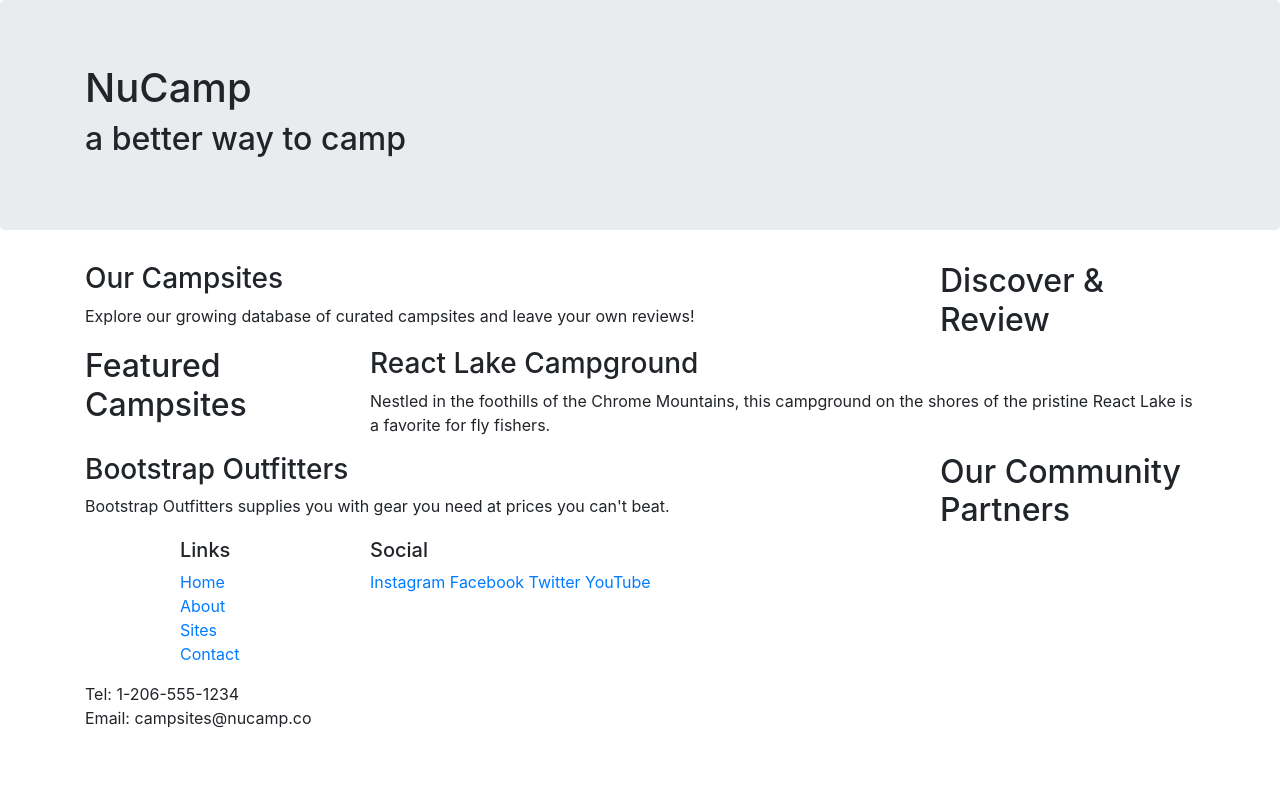
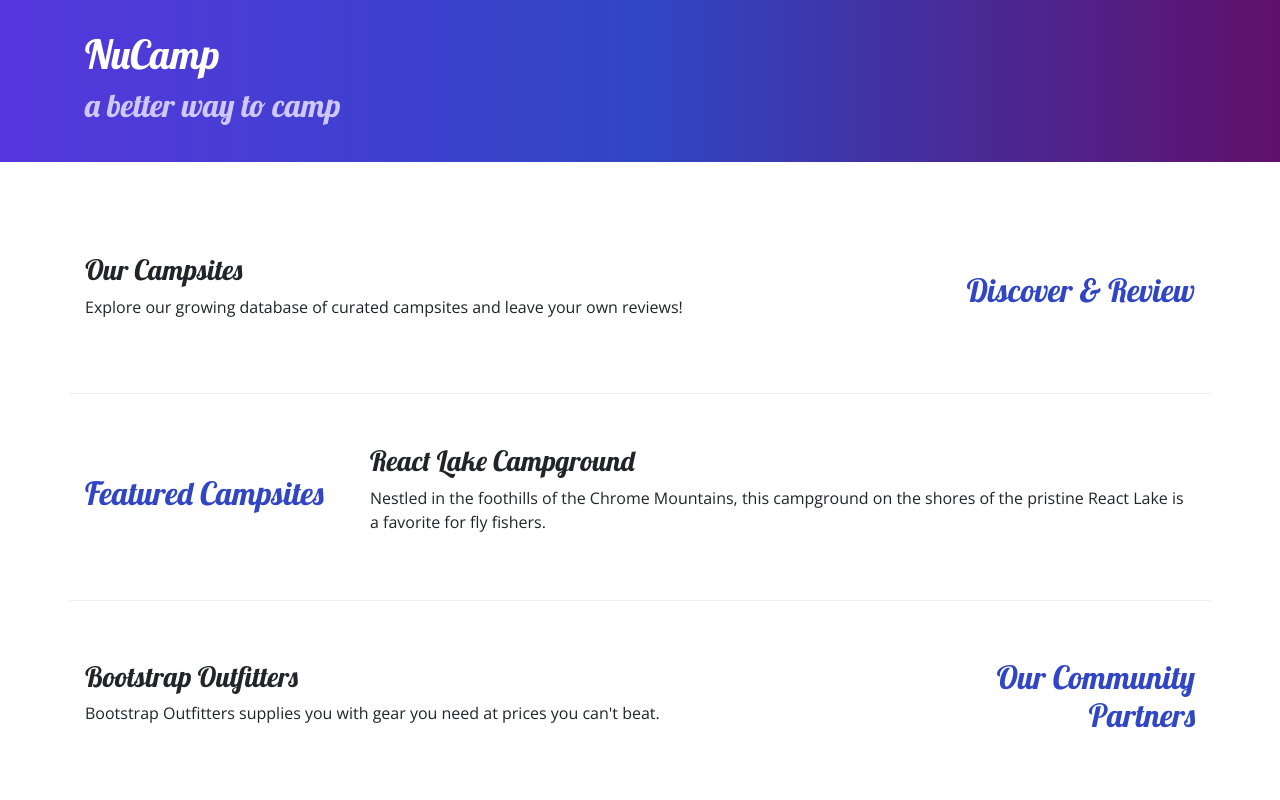
Before and after one commit to lokhunliao/bootstrap, a website: page nucampsite/index.html in a window 1280 px wide. Shown: the top 800 px of the page. Drawn offline with nearby package versions, Linux system fonts and the light colour scheme.

Commit message:
Adding Custom Styles

```diff
--- /dev/null
+++ b/nucampsite/css/styles.css
@@ -0,0 +1,32 @@
+body {
+    font-family: "Open Sans", sans-serif;
+}
+
+h1, h2, h3 {
+    font-family: "Lobster", cursive;
+}
+
+h2 {
+    color: #3046C5;
+}
+
+header h2 {
+    color: #CEC8FF;
+}
+
+footer {
+    background-image: linear-gradient(#CEC8FF, white);
+    padding: 20px 0;
+}
+
+.jumbotron {
+    padding: 30px;
+    background-image: linear-gradient(to right, #5637DD, #3046C5, #60106B);
+    color: white;
+}
+
+.row-content {
+    padding: 50px 0;
+    border-bottom: 1px ridge;
+    min-height: 200px;
+}
--- a/nucampsite/index.html
+++ b/nucampsite/index.html
@@ -9,12 +9,15 @@
         <!-- Bootstrap CSS -->
         <link rel="stylesheet" href="node_modules/bootstrap/dist/css/bootstrap.min.css" />
 
+        <!-- Additional CSS must be placed after Bootstrap CSS -->
+        <link rel="stylesheet" href="https://fonts.googleapis.com/css?family=Lobster|Open+Sans" />
+        <link rel="stylesheet" href="css/styles.css" />
         <title>NuCamp: A Better Way To Camp</title>
     </head>
 
 <body>
 
-    <header class="jumbotron">
+    <header class="jumbotron jumbotron-fluid">
         <div class="container">
             <div class="row">
                 <div class="col">
@@ -26,9 +29,9 @@
     </header>
 
     <div class="container">
-        <div class="row">
+        <div class="row row-content align-items-center">
             <div class="col-sm-4 order-sm-last col-md-3">
-                <h2>Discover & Review</h2>
+                <h2  class="text-sm-right">Discover & Review</h2>
             </div>
             <div class="col">
                 <h3>Our Campsites</h3>
@@ -36,7 +39,7 @@
             </div>
         </div>
 
-        <div class="row">
+        <div class="row row-content align-items-center">
             <div class="col-sm-4 col-md-3">
                 <h2>Featured Campsites</h2>
             </div>
@@ -46,9 +49,9 @@
             </div>
         </div>
 
-        <div class="row">
+        <div class="row row-content align-items-center">
             <div class="col-sm-4 order-sm-last col-md-3">
-                <h2>Our Community Partners</h2>
+                <h2  class="text-sm-right">Our Community Partners</h2>
             </div>
             <div class="col">
                 <h3>Bootstrap Outfitters</h3>
@@ -69,14 +72,14 @@
                         <li><a href="#">Contact</a></li>
                     </ul>
                 </div>
-                <div class="col-6 sol-sm-5">
+                <div class="col-6 col-sm-5 text-center">
                     <h5>Social</h5>
                     <a href="http://instagram.com/">Instagram</a>
                     <a href="http://facebook.com/">Facebook</a>
                     <a href="http://twitter.com/">Twitter</a>
                     <a href="http://youtube.com/">YouTube</a>
                 </div>
-                <div class="col-sm-4">
+                <div class="col-sm-4 text-center">
                     Tel: 1-206-555-1234<br />
                     Email: campsites@nucamp.co
                 </div>
```
Lines whose indentation alone changed are shown as unchanged.
